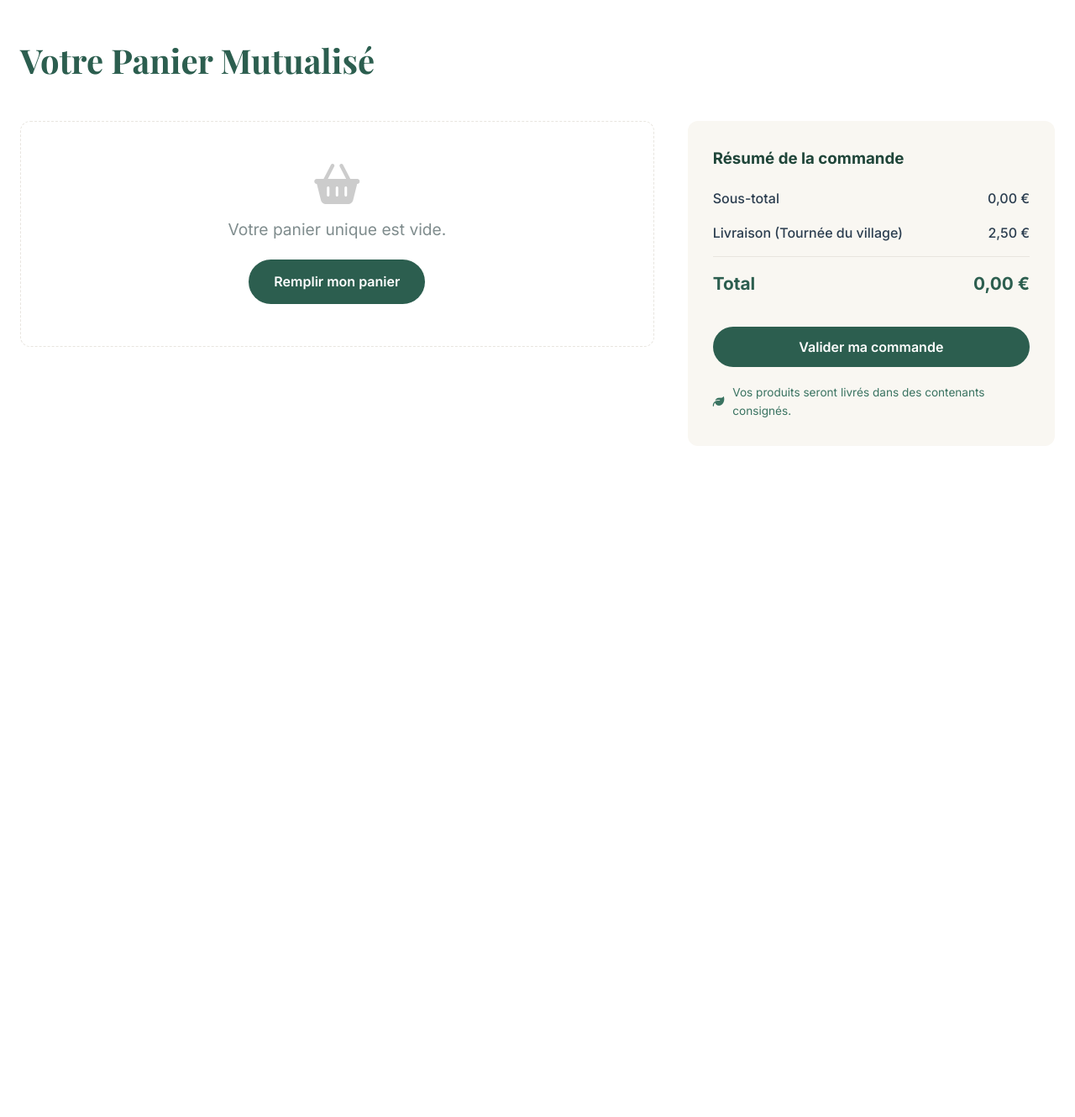
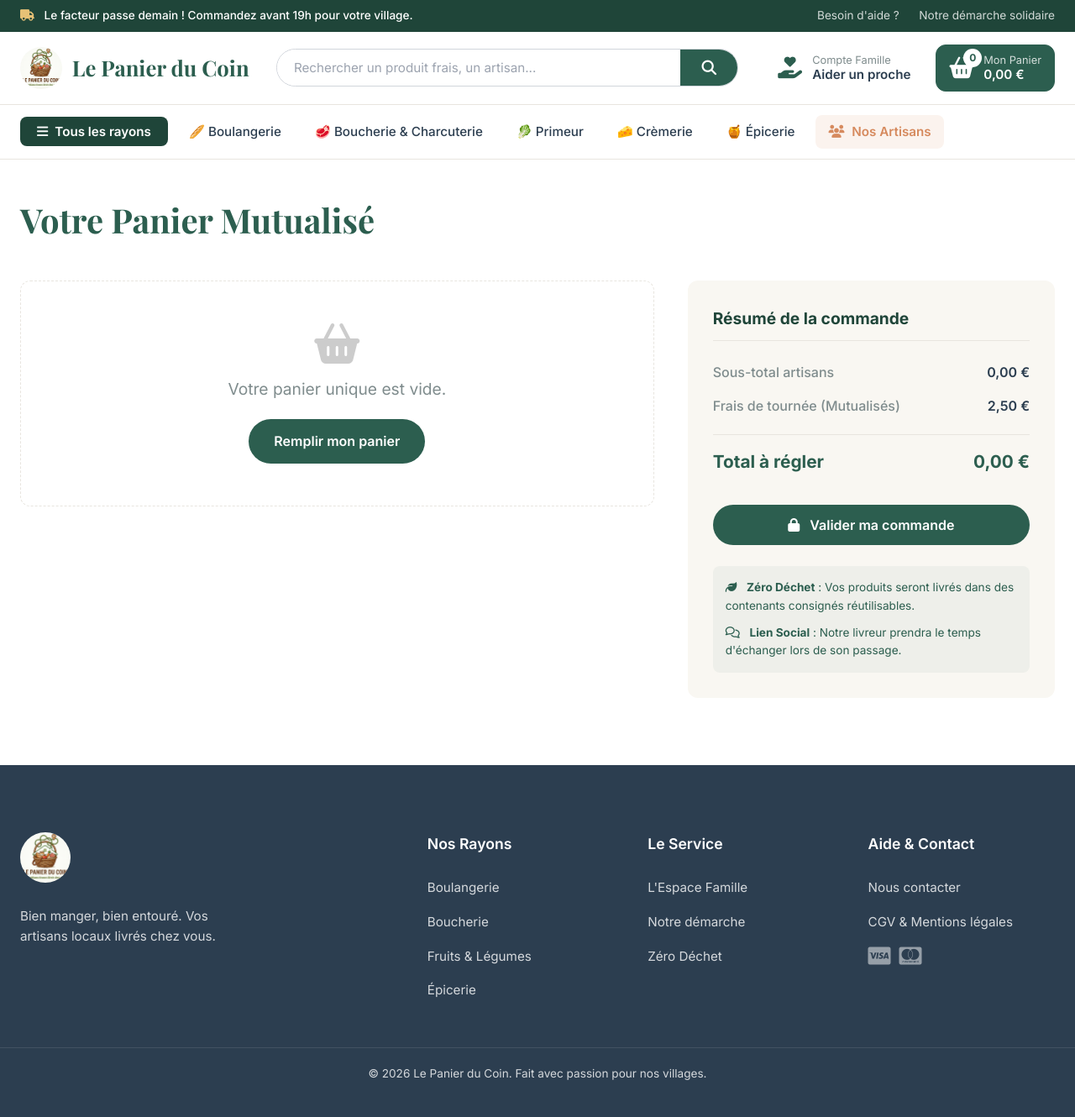
Before and after one commit to vickthaur/Le-Panier-du-Coin, a plain HTML site: page panier.html in a window 1280 px wide. Shown: the whole page at 84% size. Before the commit the page ends 800 px from the top, so only its background shows below. Drawn offline with nearby package versions, Linux system fonts and the light colour scheme.

Commit message:
Update panier.html

```diff
--- a/panier.html
+++ b/panier.html
@@ -4,13 +4,71 @@
     <meta charset="UTF-8">
     <meta name="viewport" content="width=device-width, initial-scale=1.0">
     <title>Mon Panier | Le Panier du Coin</title>
-    <link href="https://fonts.googleapis.com/css2?family=Inter:wght@400;500;600;700&family=Playfair+Display:wght@700&display=swap" rel="stylesheet">
+    <link href="https://fonts.googleapis.com/css2?family=Inter:wght@400;500;600;700&family=Playfair+Display:wght@600;700&display=swap" rel="stylesheet">
     <link rel="stylesheet" href="https://cdnjs.cloudflare.com/ajax/libs/font-awesome/6.4.0/css/all.min.css">
     <link rel="stylesheet" href="style.css">
 </head>
 <body>
 
-    <main class="container cart-page">
+    <div class="top-bar">
+        <div class="container top-bar-content">
+            <div class="top-bar-left">
+                <span><i class="fa-solid fa-truck"></i> Le facteur passe demain ! Commandez avant 19h pour votre village.</span>
+            </div>
+            <div class="top-bar-right">
+                <a href="contact.html">Besoin d'aide ?</a>
+                <a href="concept.html">Notre démarche solidaire</a>
+            </div>
+        </div>
+    </div>
+
+    <header class="main-header">
+        <div class="container header-content">
+            <a href="index.html" class="brand-logo">
+                <img src="logo.png" alt="Logo Le Panier du Coin">
+                <span class="brand-name">Le Panier du Coin</span>
+            </a>
+
+            <div class="search-bar">
+                <input type="text" placeholder="Rechercher un produit frais, un artisan...">
+                <button type="button" onclick="window.location.href='boutique.html'"><i class="fa-solid fa-magnifying-glass"></i></button>
+            </div>
+
+            <div class="user-actions">
+                <button class="action-btn" onclick="window.location.href='famille.html'">
+                    <i class="fa-solid fa-hand-holding-heart"></i>
+                    <div class="action-text">
+                        <span>Compte Famille</span>
+                        <strong>Aider un proche</strong>
+                    </div>
+                </button>
+                <button class="action-btn cart-btn" onclick="window.location.href='panier.html'" style="background-color: var(--primary); color: white;">
+                    <div class="cart-icon-wrapper">
+                        <i class="fa-solid fa-basket-shopping" style="color: white;"></i>
+                        <span class="cart-badge" style="background-color: white; color: var(--primary);">0</span>
+                    </div>
+                    <div class="action-text">
+                        <span style="color: rgba(255,255,255,0.8);">Mon Panier</span>
+                        <strong style="color: white;">0,00 €</strong>
+                    </div>
+                </button>
+            </div>
+        </div>
+    </header>
+
+    <nav class="category-nav">
+        <div class="container nav-links">
+            <button class="all-categories-btn" onclick="window.location.href='boutique.html'"><i class="fa-solid fa-bars"></i> Tous les rayons</button>
+            <a href="boutique.html">🥖 Boulangerie</a>
+            <a href="boutique.html">🥩 Boucherie & Charcuterie</a>
+            <a href="boutique.html">🥬 Primeur</a>
+            <a href="boutique.html">🧀 Crèmerie</a>
+            <a href="boutique.html">🍯 Épicerie</a>
+            <a href="concept.html" class="highlight-link"><i class="fa-solid fa-users"></i> Nos Artisans</a>
+        </div>
+    </nav>
+
+    <main class="container cart-page" style="min-height: 50vh;">
         <h1 class="page-title">Votre Panier Mutualisé</h1>
 
         <div class="cart-layout">
@@ -18,27 +76,75 @@
                 </div>
 
             <div class="cart-summary">
-                <h3>Résumé de la commande</h3>
+                <h3 style="font-size: 1.2rem; margin-bottom: 25px; border-bottom: 1px solid var(--border-color); padding-bottom: 10px;">Résumé de la commande</h3>
+
                 <div class="summary-line">
-                    <span>Sous-total</span>
-                    <span id="cart-subtotal">0,00 €</span>
+                    <span style="color: var(--text-muted);">Sous-total artisans</span>
+                    <span id="cart-subtotal" style="font-weight: 600;">0,00 €</span>
                 </div>
+
                 <div class="summary-line">
-                    <span>Livraison (Tournée du village)</span>
-                    <span>2,50 €</span>
+                    <span style="color: var(--text-muted);">Frais de tournée (Mutualisés)</span>
+                    <span style="font-weight: 600;">2,50 €</span>
                 </div>
-                <div class="summary-line total">
-                    <span>Total</span>
+
+                <div class="summary-line total" style="margin-top: 20px;">
+                    <span>Total à régler</span>
                     <span id="cart-total-final">0,00 €</span>
                 </div>
-                <button class="btn-primary checkout-btn" onclick="alert('Redirection vers le paiement sécurisé...')">Valider ma commande</button>
-                <div class="reassurance-cart">
-                    <i class="fa-solid fa-leaf"></i> Vos produits seront livrés dans des contenants consignés.
+
+                <button class="btn-primary checkout-btn" onclick="alert('Redirection vers la page de paiement sécurisé...')">
+                    <i class="fa-solid fa-lock" style="margin-right: 8px;"></i> Valider ma commande
+                </button>
+
+                <div style="margin-top: 25px; padding: 15px; background: rgba(44, 94, 79, 0.05); border-radius: 8px; font-size: 0.85rem; color: var(--primary);">
+                    <p style="margin-bottom: 10px;"><i class="fa-solid fa-leaf" style="margin-right: 8px;"></i> <strong>Zéro Déchet</strong> : Vos produits seront livrés dans des contenants consignés réutilisables.</p>
+                    <p><i class="fa-regular fa-comments" style="margin-right: 8px;"></i> <strong>Lien Social</strong> : Notre livreur prendra le temps d'échanger lors de son passage.</p>
                 </div>
             </div>
         </div>
     </main>
 
+    <footer class="main-footer">
+        <div class="container footer-grid">
+            <div class="footer-col brand-col">
+                <img src="logo.png" alt="Logo Le Panier du Coin" class="footer-logo">
+                <p>Bien manger, bien entouré. Vos artisans locaux livrés chez vous.</p>
+            </div>
+            <div class="footer-col">
+                <h4>Nos Rayons</h4>
+                <ul>
+                    <li><a href="boutique.html">Boulangerie</a></li>
+                    <li><a href="boutique.html">Boucherie</a></li>
+                    <li><a href="boutique.html">Fruits & Légumes</a></li>
+                    <li><a href="boutique.html">Épicerie</a></li>
+                </ul>
+            </div>
+            <div class="footer-col">
+                <h4>Le Service</h4>
+                <ul>
+                    <li><a href="famille.html">L'Espace Famille</a></li>
+                    <li><a href="concept.html">Notre démarche</a></li>
+                    <li><a href="concept.html">Zéro Déchet</a></li>
+                </ul>
+            </div>
+            <div class="footer-col">
+                <h4>Aide & Contact</h4>
+                <ul>
+                    <li><a href="contact.html">Nous contacter</a></li>
+                    <li><a href="#">CGV & Mentions légales</a></li>
+                    <div class="payment-methods" style="margin-top: 15px; font-size: 1.5rem; display: flex; gap: 10px;">
+                        <i class="fa-brands fa-cc-visa"></i>
+                        <i class="fa-brands fa-cc-mastercard"></i>
+                    </div>
+                </ul>
+            </div>
+        </div>
+        <div class="container" style="text-align: center; margin-top: 40px; padding-top: 20px; border-top: 1px solid rgba(255,255,255,0.1); font-size: 0.85rem;">
+            &copy; 2026 Le Panier du Coin. Fait avec passion pour nos villages.
+        </div>
+    </footer>
+
     <script src="script.js"></script>
 </body>
 </html>
```
